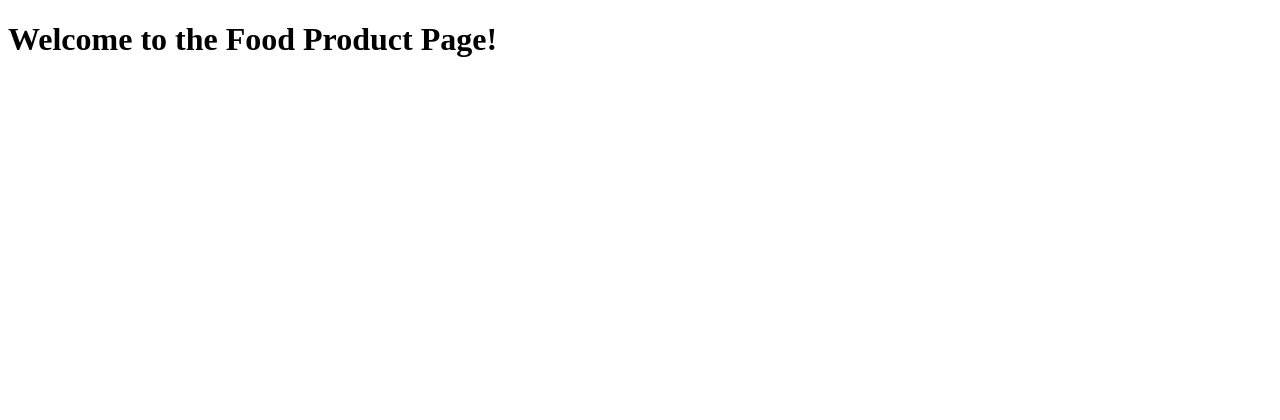
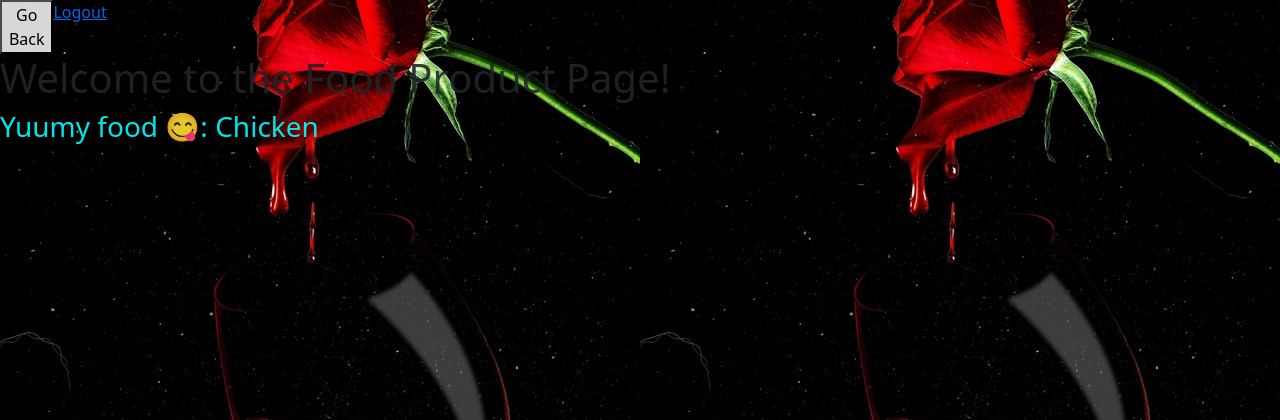
Before and after one commit to FutureVisions/food-review, a Django app: template accounts/templates/food.html in a window 1280 px wide. Shown: the top 420 px of the page. Run offline with Django 3.2, Linux system fonts and the light colour scheme; the template is opened without the code that fills it: values that come from a table or form of the project are taken from there, others are empty; data comes from the database, SQL or seed files in the repository; both versions use the stored data as it was after the commit; parts of the project's set-up code (start-up, migrations or seed data) failed here and were passed over.

Commit message:
food html title and styling

```diff
--- a/accounts/templates/food.html
+++ b/accounts/templates/food.html
@@ -6,7 +6,13 @@
     <meta name="viewport" content="width=device-width, initial-scale=1.0">
     <title>Food Product</title>
   </head>
-  <body>
+  {% extends 'background.html'%}
+{% block body%}
+    <div class="col-1 d-flex justify-content-end">
+      <button onclick="history.back()">Go Back</button>
+      <a href="{% url 'logout' %}">Logout</a></li>
+  </div>
     <h1>Welcome to the Food Product Page!</h1>
-  </body>
+    <h3 style="color: aqua">Yuumy food 😋: {{food_product.title}}</h3><br>
+  {% endblock %}
 </html>
--- a/accounts/views.py
+++ b/accounts/views.py
@@ -84,6 +84,6 @@ def food(request, food_id):
         return redirect('/')
     else:
         context = {
-            'food_product': Food.objects.get(id=food_id)
+            'food_product': Food.objects.get(id=food_id),
         }
         return render(request, 'food.html', context)
--- a/main/settings.py
+++ b/main/settings.py
@@ -24,7 +24,7 @@ BASE_DIR = Path(__file__).resolve().parent.parent
 # SECURITY WARNING: keep the secret key used in production secret!
 
 from . import secret
-SECRET_KEY = secret.SECRETKEY
+SECRET_KEY = secret.SECRET_KEY
 
 # SECURITY WARNING: don't run with debug turned on in production!
 DEBUG = True
```
Also changed, not shown: accounts/migrations/0003_auto_20220320_2300.py (added), accounts/migrations/0004_merge_20220322_1722.py (added), db.sqlite3, media/images/mac_and_cheese.jpg (added), media/images/mozzarella_sticks.jpg (added), media/images/mozzarella_sticks_0OKKv8e.jpg (added), media/images/mozzarella_sticks_k7WUqYK.jpg (added), media/images/uwu_leg.jpg (added).
